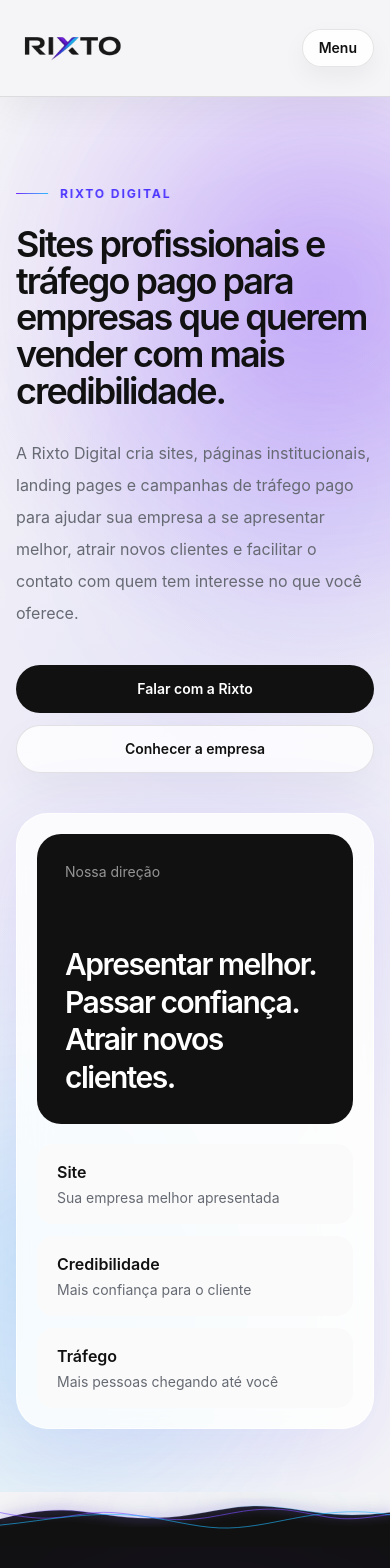
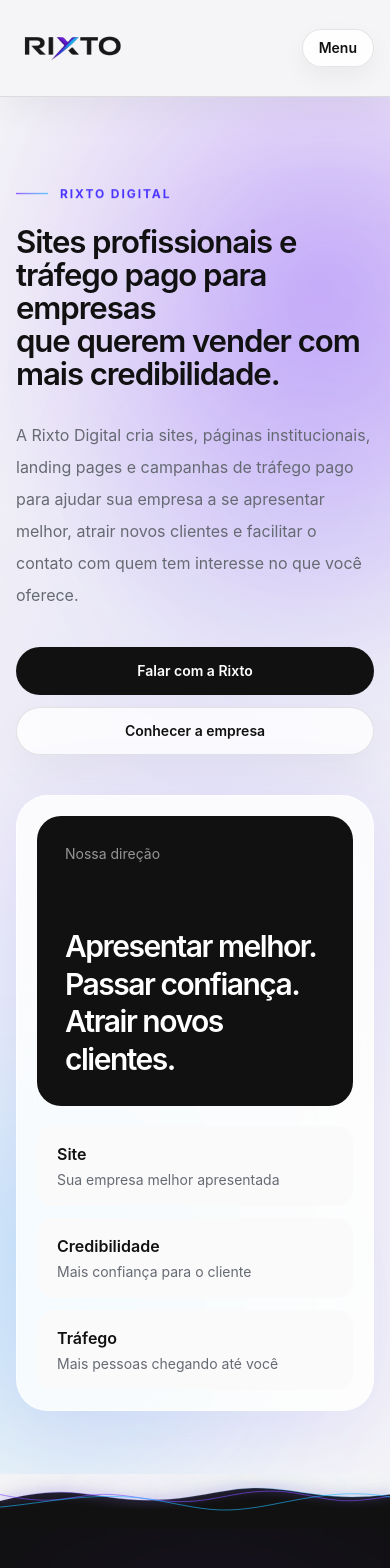
Before and after one commit to RafaSilva07/site_institucional_rixtodg, a React (Vite) app: page / in a window 390 px wide. Shown: the top 1568 px of the page. Built offline with nearby package versions, Linux system fonts and the light colour scheme; the HTML template or start-up script is replaced by a standard one.

Commit message:
Corrigido problemas de responsividade mobile

```diff
--- a/src/index.css
+++ b/src/index.css
@@ -11,6 +11,7 @@
 html {
   scroll-behavior: smooth;
   scroll-padding-top: 132px;
+  overflow-x: hidden;
 }
 
 body {
@@ -18,6 +19,7 @@
   background: #f5f5f7;
   text-rendering: optimizeLegibility;
   -webkit-font-smoothing: antialiased;
+  overflow-x: hidden;
 }
 
 ::selection {
@@ -32,6 +34,21 @@
 
 img {
   max-width: 100%;
+}
+
+.grid > *,
+.flex > * {
+  min-width: 0;
+}
+
+h1,
+h2,
+h3,
+p,
+a,
+span,
+strong {
+  overflow-wrap: break-word;
 }
 
 .reveal-scope [data-reveal],
@@ -79,8 +96,10 @@
   animation-name: hero-reveal-right;
 }
 
-.reveal-visible [data-reveal]:hover {
-  transform: translate3d(0, -4px, 0);
+@media (hover: hover) and (pointer: fine) {
+  .reveal-visible [data-reveal]:hover {
+    transform: translate3d(0, -4px, 0);
+  }
 }
 
 @keyframes hero-reveal {
@@ -141,18 +160,27 @@
 }
 
 @media (max-width: 767px) {
+  .reveal-scope [data-reveal],
+  .hero-reveal {
+    transform: translate3d(0, 22px, 0);
+  }
+
   .reveal-scope [data-reveal='left'] {
-    transform: translate3d(-34px, 0, 0);
+    transform: translate3d(0, 22px, 0);
   }
 
   .reveal-scope [data-reveal='right'] {
-    transform: translate3d(34px, 0, 0);
+    transform: translate3d(0, 22px, 0);
+  }
+
+  .reveal-scope [data-reveal='scale'] {
+    transform: translate3d(0, 18px, 0) scale(0.98);
   }
 
   @keyframes hero-reveal-left {
     from {
       opacity: 0;
-      transform: translate3d(-30px, 0, 0);
+      transform: translate3d(0, 22px, 0);
     }
 
     to {
@@ -164,7 +192,7 @@
   @keyframes hero-reveal-right {
     from {
       opacity: 0;
-      transform: translate3d(30px, 0, 0);
+      transform: translate3d(0, 22px, 0);
     }
 
     to {
--- a/src/sections/FinalCTA.jsx
+++ b/src/sections/FinalCTA.jsx
@@ -11,7 +11,7 @@
 
       <div
         data-reveal="right"
-        className="relative mx-auto rounded-[2rem] bg-white/88 p-5 shadow-[0_24px_80px_rgba(17,17,17,0.07)] backdrop-blur md:w-[min(1160px,calc(100%-32px))] md:p-8"
+        className="relative mx-auto w-[min(1160px,calc(100%-32px))] rounded-[2rem] bg-white/88 p-5 shadow-[0_24px_80px_rgba(17,17,17,0.07)] backdrop-blur md:p-8"
       >
         <div className="rounded-[1.5rem] bg-[#111111] px-6 py-14 text-center text-white md:px-12 md:py-20">
           <Label light>Próximo passo</Label>
--- a/src/sections/Hero.jsx
+++ b/src/sections/Hero.jsx
@@ -12,17 +12,19 @@
       <div className="absolute left-[42%] top-[18%] h-72 w-72 rounded-full bg-[#4B34FF]/10 blur-[105px]" />
 
       <div className="relative mx-auto grid w-[min(1160px,calc(100%-32px))] gap-10 py-16 md:grid-cols-[1.08fr_0.92fr] md:items-center md:py-24 lg:py-28">
-        <div>
+        <div className="min-w-0">
           <div className="hero-reveal hero-reveal-left">
             <Label>Rixto Digital</Label>
           </div>
 
           <h1
-            className="hero-reveal hero-reveal-left mt-6 max-w-4xl text-4xl font-semibold leading-[1.02] tracking-[-0.055em] text-[#111111] sm:text-5xl md:text-7xl"
+            className="hero-reveal hero-reveal-left mt-6 max-w-4xl text-[1.95rem] font-semibold leading-[1.06] tracking-[-0.035em] text-[#111111] sm:text-5xl sm:tracking-[-0.055em] md:text-7xl"
             style={{ '--reveal-delay': '80ms' }}
           >
-            Sites profissionais e tráfego pago para empresas que querem vender
-            com mais credibilidade.
+            <span className="block sm:inline">Sites profissionais e</span>{' '}
+            <span className="block sm:inline">tráfego pago para empresas</span>{' '}
+            <span className="block sm:inline">que querem vender com</span>{' '}
+            <span className="block sm:inline">mais credibilidade.</span>
           </h1>
 
           <p
@@ -56,7 +58,7 @@
         </div>
 
         <div
-          className="hero-reveal hero-reveal-right rounded-[2rem] border border-white/70 bg-white/78 p-5 shadow-[0_24px_90px_rgba(75,52,255,0.12)] backdrop-blur-xl md:p-8"
+          className="hero-reveal hero-reveal-right min-w-0 rounded-[2rem] border border-white/70 bg-white/78 p-5 shadow-[0_24px_90px_rgba(75,52,255,0.12)] backdrop-blur-xl md:p-8"
           style={{ '--reveal-delay': '180ms' }}
         >
           <div className="rounded-[1.5rem] bg-[#111111] p-7 text-white">
```
